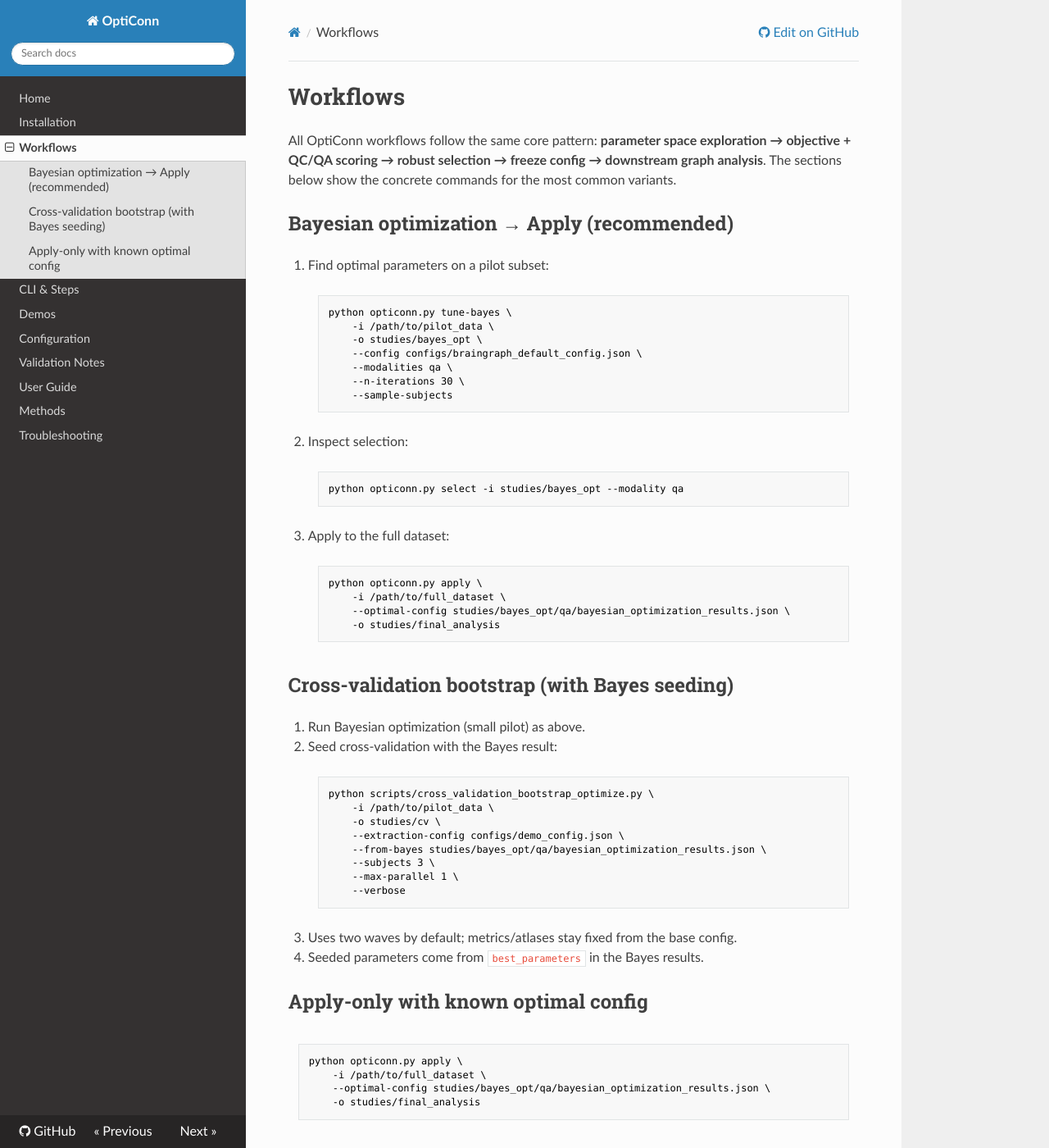
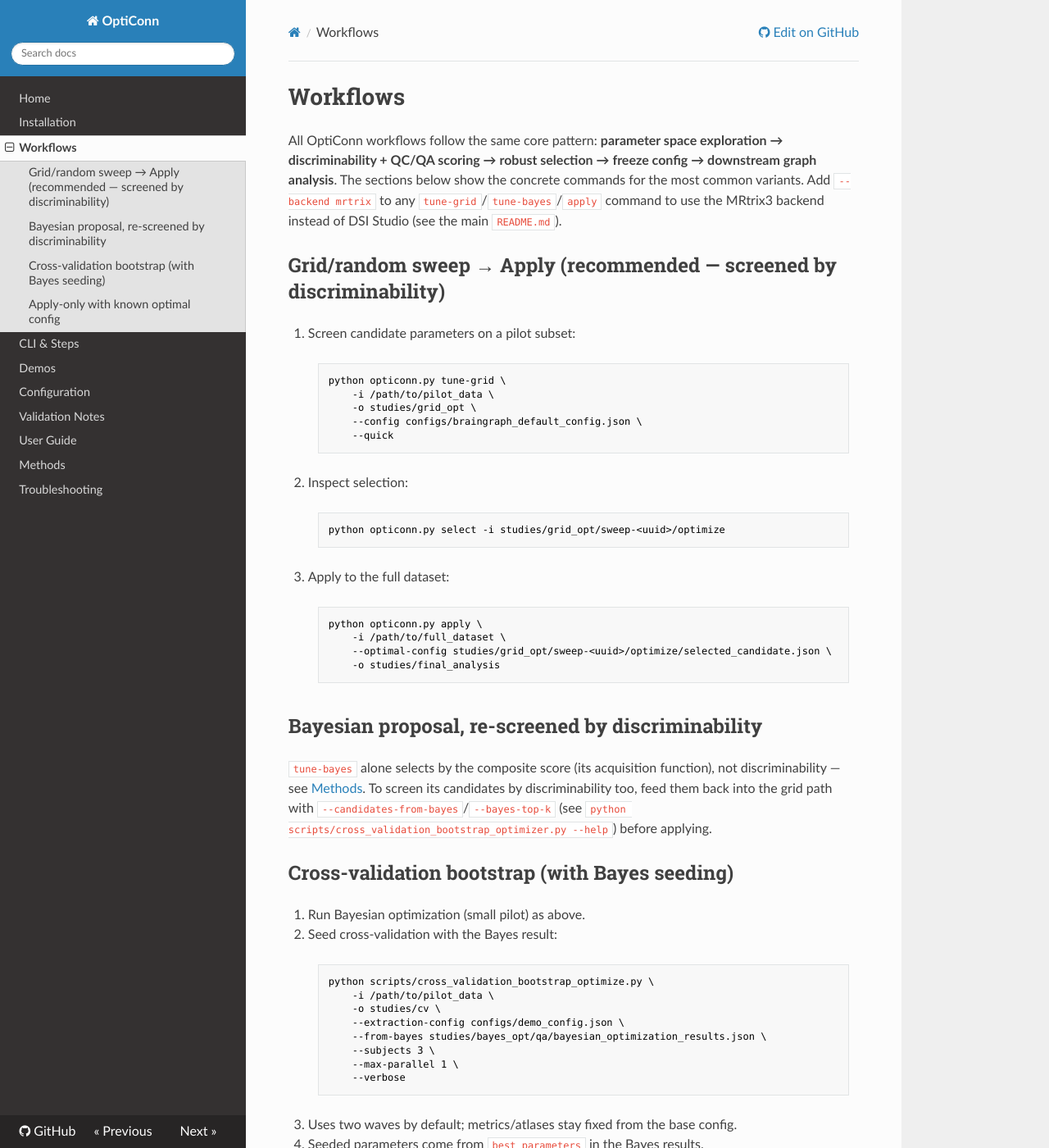
Before and after one commit to MRI-Lab-Graz/opticonn, an MkDocs documentation site: the page built from docs/workflows.md, in a window 1280 px wide and 1400 px high. Shown: the whole window at 82% size. Built offline with MkDocs 1.6.1, drawn with Linux system fonts in a browser that asks for light colours; nearby versions of some CDN libraries.

Commit message:
docs: reconcile ReadTheDocs site with discriminability-first selection
docs/index.md and docs/methods.md described the old Bayesian-optimization,
composite-score framing as the selection method, with no mention of
discriminability or the MRtrix3 backend -- the same self-contradiction PR #4
fixed in README.md/paper.md, left over on the docs site. docs/workflows.md
and docs/cli_steps.md relabelled tune-grid (screened by discriminability) as
the recommended path instead of tune-bayes (which only proposes candidates;
its own acquisition function still optimizes the composite score).

Co-Authored-By: Claude Sonnet 5 <noreply@anthropic.com>

````diff
--- a/docs/methods.md
+++ b/docs/methods.md
@@ -1,10 +1,16 @@
-# Methods: Optimization Strategies
+# Methods: Selection and Optimization Strategies
 
-OptiConn employs two distinct strategies to solve the problem of parameter selection in structural connectomics.
+## Selection: repeat-run discriminability
+
+There is no ground truth for "correct" tractography parameters, so OptiConn does not optimize toward one. Instead, the parameter set that is **selected** is the one whose repeated tracking runs of the same subject can be told apart from other subjects' runs (above tracking noise) — **discriminability**, computed from `repeats` tracking runs per subject with varying random seeds. Candidates that fail basic plausibility gates (density, isolated nodes) are excluded before ranking, not penalized within it. See the composite score's status below — it is reported for context but no longer drives selection.
+
+## Candidate proposal strategies
+
+The two strategies below decide *which parameter sets get evaluated*; discriminability (above) decides which evaluated candidate wins. `tune-grid`'s two-wave sweep is screened by discriminability directly; `tune-bayes`'s proposals are not automatically re-screened today (see [Workflows](workflows.md)) — its own acquisition function still optimizes the composite score described below.
 
 ## 1. Bayesian Optimization (Gaussian Processes)
 
-This is the primary and recommended method. It treats the connectome quality as a "black box" function $f(x)$ where $x$ is the vector of tracking parameters (FA threshold, turning angle, etc.) and $f(x)$ is the composite quality score.
+A candidate-proposal strategy (`tune-bayes`). It treats the connectome quality as a "black box" function $f(x)$ where $x$ is the vector of tracking parameters (FA threshold, turning angle, etc.) and $f(x)$ is the composite quality score.
 
 ### Algorithm
 We use **Gaussian Process (GP) Regression** to model $f(x)$.
@@ -33,9 +39,9 @@ This method serves as a rigorous baseline and validation tool.
 
 This method is computationally expensive ($O(N^k)$ where $k$ is the number of parameters) but provides a complete landscape of the parameter space.
 
-## Scoring Function
+## Composite quality score (reported, not the selection objective)
 
-The objective function maximizes a composite score derived from graph-theoretic metrics:
+Still computed and reported alongside discriminability, and still what `tune-bayes`'s acquisition function optimizes — but no longer what `tune-grid`'s or the MRtrix3 backend's selection ranks by. It directly maximizes small-worldness, modularity/efficiency, which tends to reward similar graphs regardless of real topological differences between settings; treat it as descriptive context, not as a second valid ranking criterion.
 
 $$
 \mathrm{Score} =
--- a/docs/workflows.md
+++ b/docs/workflows.md
@@ -1,25 +1,23 @@
 # Workflows
 
-All OptiConn workflows follow the same core pattern: **parameter space exploration → objective + QC/QA scoring → robust selection → freeze config → downstream graph analysis**. The sections below show the concrete commands for the most common variants.
+All OptiConn workflows follow the same core pattern: **parameter space exploration → discriminability + QC/QA scoring → robust selection → freeze config → downstream graph analysis**. The sections below show the concrete commands for the most common variants. Add `--backend mrtrix` to any `tune-grid`/`tune-bayes`/`apply` command to use the MRtrix3 backend instead of DSI Studio (see the main `README.md`).
 
-## Bayesian optimization → Apply (recommended)
+## Grid/random sweep → Apply (recommended — screened by discriminability)
 
-1. Find optimal parameters on a pilot subset:
+1. Screen candidate parameters on a pilot subset:
 
     ```console
-    python opticonn.py tune-bayes \
+    python opticonn.py tune-grid \
         -i /path/to/pilot_data \
-        -o studies/bayes_opt \
+        -o studies/grid_opt \
         --config configs/braingraph_default_config.json \
-        --modalities qa \
-        --n-iterations 30 \
-        --sample-subjects
+        --quick
     ```
 
 2. Inspect selection:
 
     ```console
-    python opticonn.py select -i studies/bayes_opt --modality qa
+    python opticonn.py select -i studies/grid_opt/sweep-<uuid>/optimize
     ```
 
 3. Apply to the full dataset:
@@ -27,9 +25,13 @@ All OptiConn workflows follow the same core pattern: **parameter space explorati
     ```console
     python opticonn.py apply \
         -i /path/to/full_dataset \
-        --optimal-config studies/bayes_opt/qa/bayesian_optimization_results.json \
+        --optimal-config studies/grid_opt/sweep-<uuid>/optimize/selected_candidate.json \
         -o studies/final_analysis
     ```
+
+## Bayesian proposal, re-screened by discriminability
+
+`tune-bayes` alone selects by the composite score (its acquisition function), not discriminability — see [Methods](methods.md). To screen its candidates by discriminability too, feed them back into the grid path with `--candidates-from-bayes`/`--bayes-top-k` (see `python scripts/cross_validation_bootstrap_optimizer.py --help`) before applying.
 
 ## Cross-validation bootstrap (with Bayes seeding)
 
````
Also changed, not shown: docs/cli_steps.md (+6 -6 lines), docs/index.md (+5 -1 lines).
